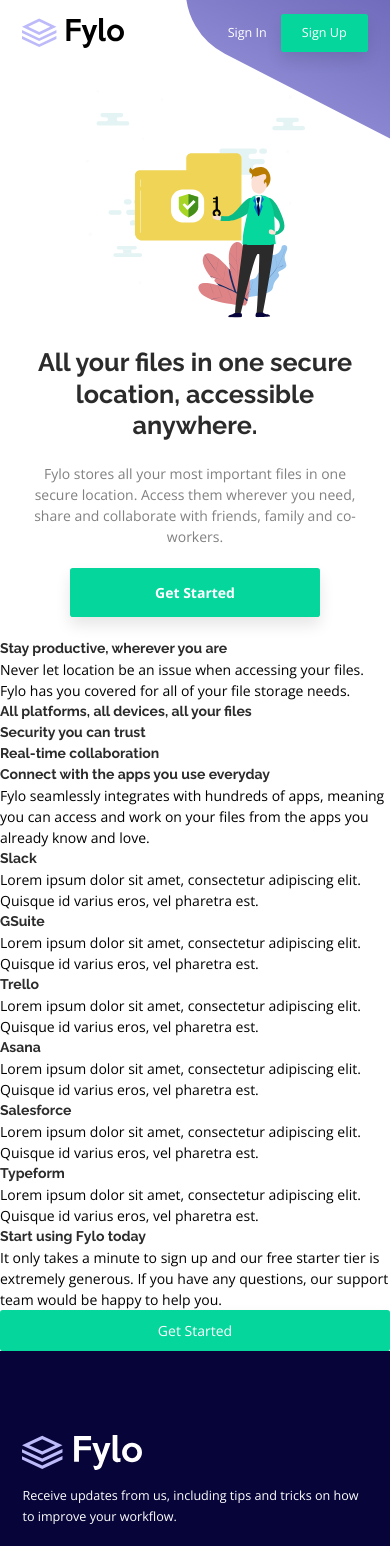
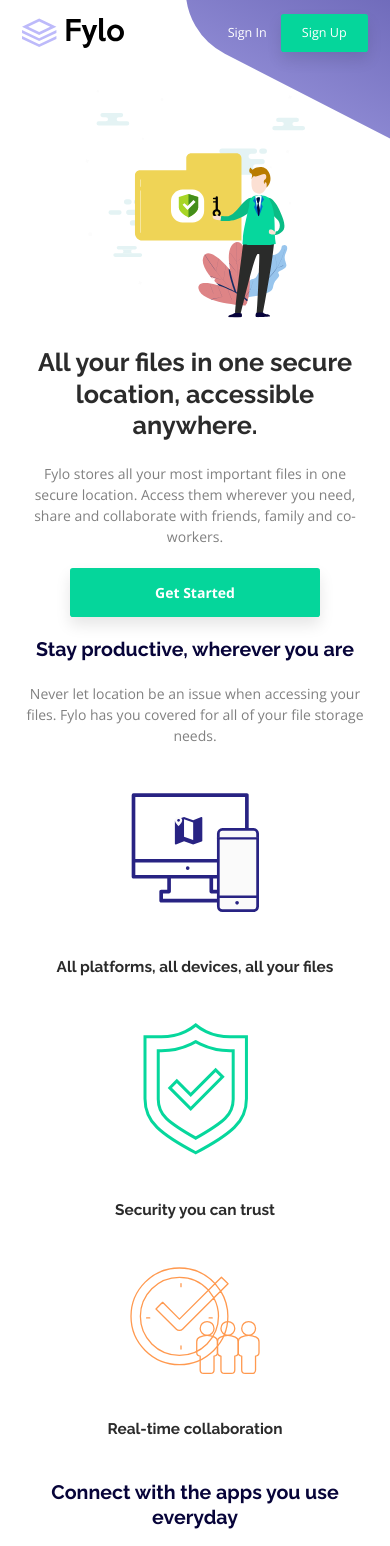
Before and after one commit to feloriel/fylo-landing-page, a Vue app: page / in a window 390 px wide. Shown: the top 1546 px of the page. Built offline with nearby package versions, Linux system fonts and the light colour scheme.

Commit message:
finished feat. and subscribe blocks for mobile, working on integr. block

```diff
--- a/src/components/Features.vue
+++ b/src/components/Features.vue
@@ -1,12 +1,59 @@
 <template>
-  <div>
+  <div class="features">
     <h2>Stay productive, wherever you are</h2>
     <p>
       Never let location be an issue when accessing your files. Fylo has you
       covered for all of your file storage needs.
     </p>
-    <h3>All platforms, all devices, all your files</h3>
-    <h3>Security you can trust</h3>
-    <h3>Real-time collaboration</h3>
+    <div class="features__blocks">
+      <img src="@/assets/icon-devices.svg" alt="All devices">
+      <h3>All platforms, all devices, all your files</h3>
+    </div>
+    <div class="features__blocks">
+      <img src="@/assets/icon-security.svg" alt="Security">
+      <h3>Security you can trust</h3>
+    </div>
+    <div class="features__blocks">
+      <img src="@/assets/icon-collaboration.svg" alt="Collaboration">
+      <h3>Real-time collaboration</h3>
+    </div>
   </div>
 </template>
+
+<style lang="scss" scoped>
+.features h2 {
+  font-size: 1.4rem;
+  padding: 0 1.6rem;
+  text-align: center;
+  margin: 1.5rem 0;
+  line-height: 1.25;
+  color: $dark-blue;
+}
+
+.features p {
+  font-family: $open-sans;
+  color: $gray;
+  font-size: 1rem;
+  padding: 0 1.6rem;
+  text-align: center;
+  margin: 1.5rem 0;
+}
+
+.features__blocks {
+  display: flex;
+  flex-direction: column;
+  align-items: center;
+  & img {
+    padding: 1.8rem;
+  }
+}
+
+.features h3 {
+  font-size: 1.1rem;
+  padding: 0 1.6rem;
+  text-align: center;
+  margin: 1.5rem 0;
+  line-height: 1.25;
+  color: $dark-gray;
+}
+</style>
--- a/src/components/Integrations.vue
+++ b/src/components/Integrations.vue
@@ -1,21 +1,83 @@
 <template>
-  <div>
+  <div class="integrations">
     <h2>Connect with the apps you use everyday</h2>
     <p>
       Fylo seamlessly integrates with hundreds of apps, meaning you can access and
       work on your files from the apps you already know and love.
     </p>
+    <div class="integrations__blocks">
+      <div class="blocks__img">
+        <img src="@/assets/logo-slack.png" alt="Slack">
+      </div>
+      <div class="blocks_description">
         <h2>Slack</h2>
         <p>Lorem ipsum dolor sit amet, consectetur adipiscing elit. Quisque id varius eros, vel pharetra est.</p>
+      </div>
+    </div>
+    <div class="integrations__blocks">
+      <div class="blocks__img">
+        <img src="@/assets/logo-gsuite.png" alt="GSuite">
+      </div>
+      <div class="blocks_description">
         <h2>GSuite</h2>
         <p>Lorem ipsum dolor sit amet, consectetur adipiscing elit. Quisque id varius eros, vel pharetra est.</p>
+      </div>
+    </div>
+    <div class="integrations__blocks">
+      <div class="blocks__img">
+        <img src="@/assets/logo-gsuite.png" alt="GSuite">
+      </div>
+      <div class="blocks_description">
         <h2>Trello</h2>
         <p>Lorem ipsum dolor sit amet, consectetur adipiscing elit. Quisque id varius eros, vel pharetra est.</p>
+      </div>
+    </div>
+    <div class="integrations__blocks">
+      <div class="blocks__img">
+        <img src="@/assets/logo-asana.png" alt="Asana">
+      </div>
+      <div class="blocks_description">
         <h2>Asana</h2>
         <p>Lorem ipsum dolor sit amet, consectetur adipiscing elit. Quisque id varius eros, vel pharetra est.</p>
+      </div>
+    </div>
+    <div class="integrations__blocks">
+      <div class="blocks__img">
+        <img src="@/assets/logo-salesforce.png" alt="Salesforce">
+      </div>
+      <div class="blocks_description">
         <h2>Salesforce</h2>
         <p>Lorem ipsum dolor sit amet, consectetur adipiscing elit. Quisque id varius eros, vel pharetra est.</p>
+      </div>
+    </div>
+    <div class="integrations__blocks">
+      <div class="blocks__img">
+        <img src="@/assets/logo-typeform.png" alt="Typeform">
+      </div>
+      <div class="blocks_description">
         <h2>Typeform</h2>
         <p>Lorem ipsum dolor sit amet, consectetur adipiscing elit. Quisque id varius eros, vel pharetra est.</p>
       </div>
+    </div>
+  </div>
 </template>
+
+<style lang="scss" scoped>
+.integrations h2 {
+  font-size: 1.4rem;
+  padding: 0 1.6rem;
+  text-align: center;
+  margin: 1.5rem 0;
+  line-height: 1.25;
+  color: $dark-blue;
+}
+
+.integrations p {
+  font-family: $open-sans;
+  color: $gray;
+  font-size: 1rem;
+  padding: 0 1.6rem;
+  text-align: center;
+  margin: 1.5rem 0;
+}
+</style>
--- a/src/components/Subscribe.vue
+++ b/src/components/Subscribe.vue
@@ -1,10 +1,36 @@
 <template>
-  <div>
+  <div class="subscribe">
     <h2>Start using Fylo today</h2>
     <p>
       It only takes a minute to sign up and our free starter tier is extremely generous. If you have any
       questions, our support team would be happy to help you.
     </p>
-    <div class="btn">Get Started</div>
+    <div class="subscribe_btn btn">Get Started</div>
   </div>
 </template>
+
+<style lang="scss" scoped>
+.subscribe h2 {
+  font-size: 1.4rem;
+  padding: 0 1.6rem;
+  text-align: center;
+  margin: 1.5rem 0;
+  line-height: 1.25;
+  color: $dark-blue;
+}
+
+.subscribe p {
+  font-family: $open-sans;
+  color: $gray;
+  font-size: 1rem;
+  padding: 0 1.6rem;
+  text-align: center;
+  margin: 1.5rem 0;
+}
+
+.subscribe_btn {
+  margin: 1.5rem 5rem;
+  font-weight: $fw700;
+  padding: 1rem 1.5rem;
+}
+</style>
```
Lines whose indentation alone changed are shown as unchanged.
